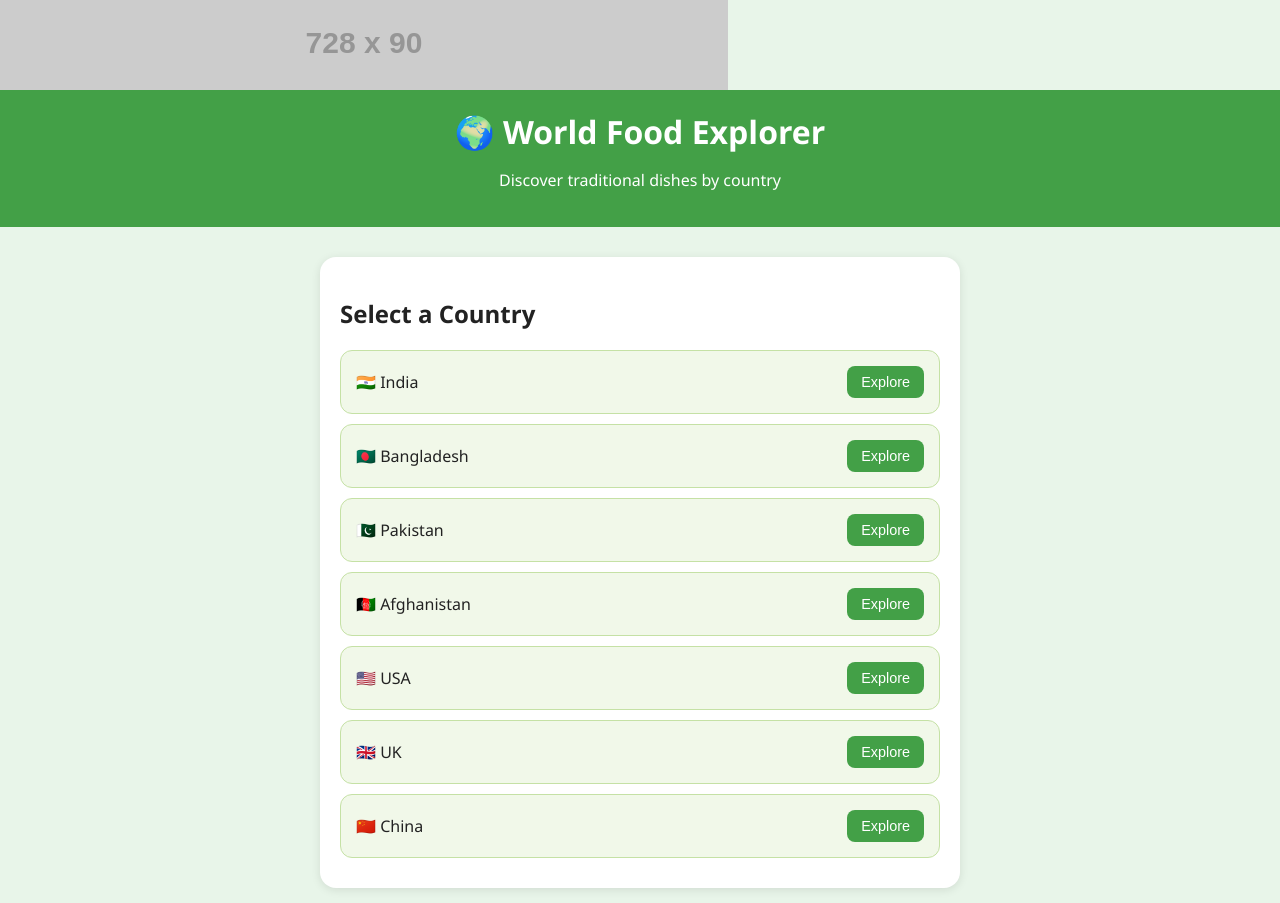
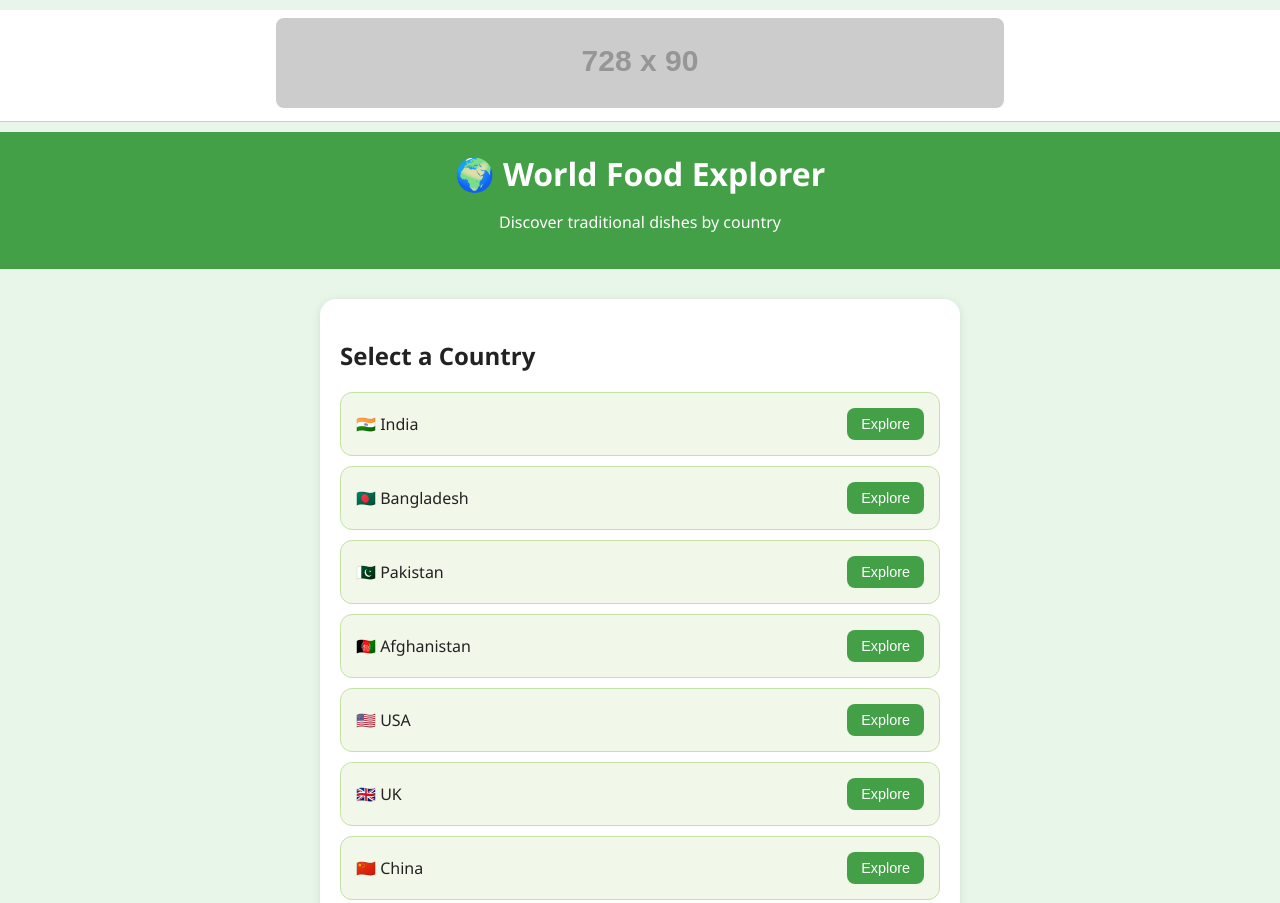
Before and after one commit to worldfoodexplorer/WorldFoodExplorer, a website: page index.html in a window 1280 px wide. Shown: the top 903 px of the page. Drawn offline with Linux system fonts and the light colour scheme; placeholder pictures from the web are drawn by us.

Commit message:
Update index.html

```diff
--- a/index.html
+++ b/index.html
@@ -1,7 +1,4 @@
-<!-- Ad Banner -->
-<div class="ad-banner">
-  <img src="https://via.placeholder.com/728x90.png?text=Your+Ad+Here" alt="Ad Banner">
-</div><!DOCTYPE html>
+<!DOCTYPE html>
 <html lang="en">
 <head>
   <meta charset="UTF-8" />
@@ -14,6 +11,19 @@
       margin: 0;
       padding: 0;
       color: #222;
+    }
+
+    .ad-banner {
+      text-align: center;
+      margin: 10px 0;
+      background: #fff;
+      padding: 8px;
+      border-bottom: 1px solid #ccc;
+    }
+
+    .ad-banner img {
+      max-width: 100%;
+      border-radius: 8px;
     }
 
     header {
@@ -78,6 +88,11 @@
   </style>
 </head>
 <body>
+  <!-- ✅ Ad Banner -->
+  <div class="ad-banner">
+    <img src="https://via.placeholder.com/728x90.png?text=Your+Ad+Here" alt="Ad Banner">
+  </div>
+
   <header>
     <h1>🌍 World Food Explorer</h1>
     <p>Discover traditional dishes by country</p>
@@ -127,7 +142,6 @@
   <script>
     function goToCountry(country) {
       alert(`You selected ${country}. Next page coming soon!`);
-      // Later: window.location.href = `${country.toLowerCase()}.html`;
     }
   </script>
 </body>
```
